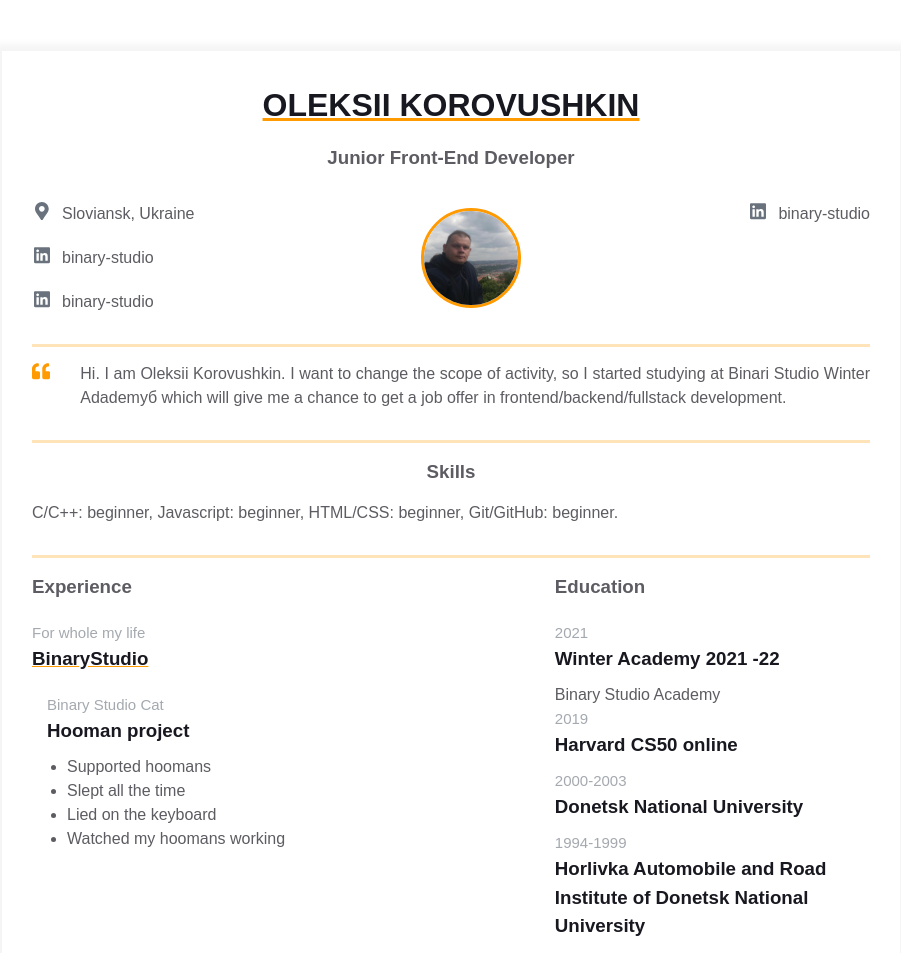
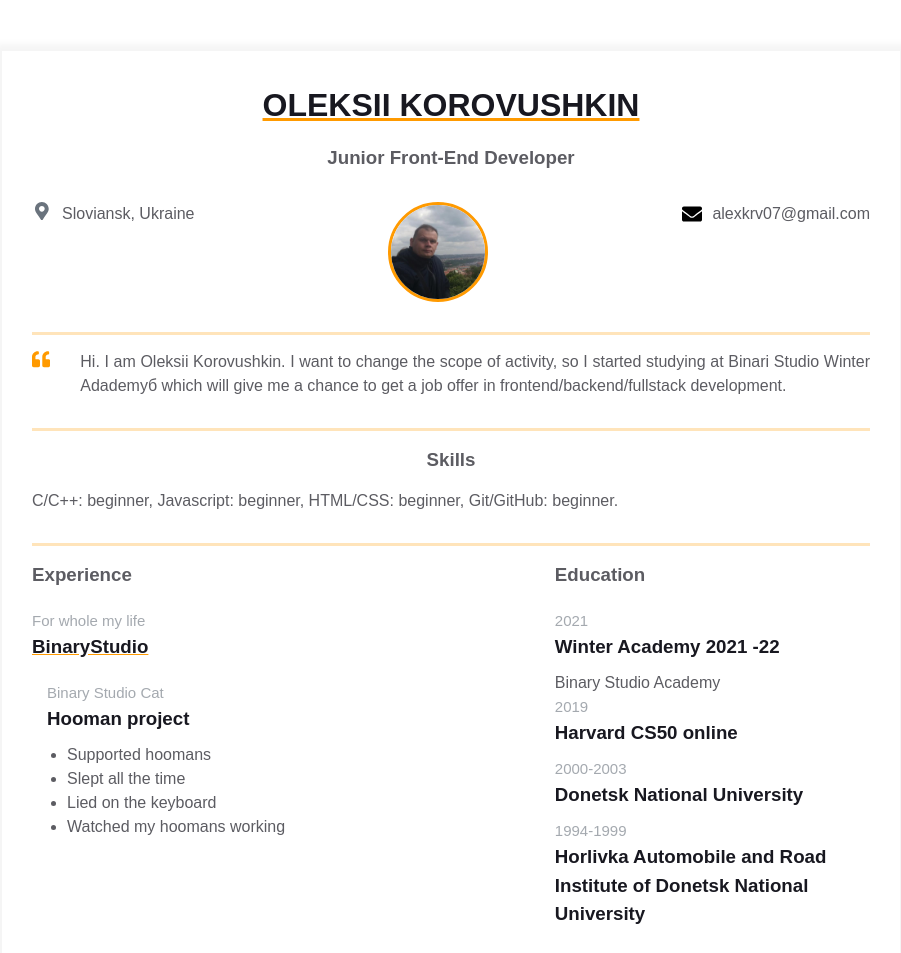
Before and after one commit to alexkrv07/homepage, a plain HTML site: page index.html in a window 1280 px wide. Shown: the top 953 px of the page, without its empty margins (189-1090 px from the left). Drawn offline with Linux system fonts and the light colour scheme.

Commit message:
Update contact info

```diff
--- a/index.html
+++ b/index.html
@@ -26,42 +26,16 @@
                   </div>
                   <span>Sloviansk, Ukraine</span>
                 </a>
-                <a href="https://ua.linkedin.com/company/binary-studio_241166" rel="author" class="contact-info__item">
-                  <div class="contact-info__item-icon-wrapper">
-                    <svg class="contact-info__item-icon" xmlns="http://www.w3.org/2000/svg" viewBox="0 0 448 512">
-                      <path
-                        d="M416 32H31.9C14.3 32 0 46.5 0 64.3v383.4C0 465.5 14.3 480 31.9 480H416c17.6 0 32-14.5 32-32.3V64.3c0-17.8-14.4-32.3-32-32.3zM135.4 416H69V202.2h66.5V416zm-33.2-243c-21.3 0-38.5-17.3-38.5-38.5S80.9 96 102.2 96c21.2 0 38.5 17.3 38.5 38.5 0 21.3-17.2 38.5-38.5 38.5zm282.1 243h-66.4V312c0-24.8-.5-56.7-34.5-56.7-34.6 0-39.9 27-39.9 54.9V416h-66.4V202.2h63.7v29.2h.9c8.9-16.8 30.6-34.5 62.9-34.5 67.2 0 79.7 44.3 79.7 101.9V416z">
-                      </path>
-                    </svg>
-                  </div>
-                  <span>binary-studio</span>
-                </a>
-                <a href="https://ua.linkedin.com/company/binary-studio_241166" rel="author" class="contact-info__item">
-                  <div class="contact-info__item-icon-wrapper">
-                    <svg class="contact-info__item-icon" xmlns="http://www.w3.org/2000/svg" viewBox="0 0 448 512">
-                      <path
-                        d="M416 32H31.9C14.3 32 0 46.5 0 64.3v383.4C0 465.5 14.3 480 31.9 480H416c17.6 0 32-14.5 32-32.3V64.3c0-17.8-14.4-32.3-32-32.3zM135.4 416H69V202.2h66.5V416zm-33.2-243c-21.3 0-38.5-17.3-38.5-38.5S80.9 96 102.2 96c21.2 0 38.5 17.3 38.5 38.5 0 21.3-17.2 38.5-38.5 38.5zm282.1 243h-66.4V312c0-24.8-.5-56.7-34.5-56.7-34.6 0-39.9 27-39.9 54.9V416h-66.4V202.2h63.7v29.2h.9c8.9-16.8 30.6-34.5 62.9-34.5 67.2 0 79.7 44.3 79.7 101.9V416z">
-                      </path>
-                    </svg>
-                  </div>
-                  <span>binary-studio</span>
-                </a>
               </div>
-
               <div class="contact-info__block contact-info__block--center">
                 <img class="contact-info__avatar" src="assets/ава.jpg" alt="Avatar">
               </div>
-
               <div class="contact-info__block">
-                <a href="https://ua.linkedin.com/company/binary-studio_241166" rel="author" class="contact-info__item">
+                <a href="mailto:alexkrv07@gmail.com" rel="author" class="contact-info__item">
                   <div class="contact-info__item-icon-wrapper">
-                    <svg class="contact-info__item-icon" xmlns="http://www.w3.org/2000/svg" viewBox="0 0 448 512">
-                      <path
-                        d="M416 32H31.9C14.3 32 0 46.5 0 64.3v383.4C0 465.5 14.3 480 31.9 480H416c17.6 0 32-14.5 32-32.3V64.3c0-17.8-14.4-32.3-32-32.3zM135.4 416H69V202.2h66.5V416zm-33.2-243c-21.3 0-38.5-17.3-38.5-38.5S80.9 96 102.2 96c21.2 0 38.5 17.3 38.5 38.5 0 21.3-17.2 38.5-38.5 38.5zm282.1 243h-66.4V312c0-24.8-.5-56.7-34.5-56.7-34.6 0-39.9 27-39.9 54.9V416h-66.4V202.2h63.7v29.2h.9c8.9-16.8 30.6-34.5 62.9-34.5 67.2 0 79.7 44.3 79.7 101.9V416z">
-                      </path>
-                    </svg>
+                    <svg class="icon" xmlns="http://www.w3.org/2000/svg" viewBox="0 0 512 512"><path d="M502.3 190.8c3.9-3.1 9.7-.2 9.7 4.7V400c0 26.5-21.5 48-48 48H48c-26.5 0-48-21.5-48-48V195.6c0-5 5.7-7.8 9.7-4.7 22.4 17.4 52.1 39.5 154.1 113.6 21.1 15.4 56.7 47.8 92.2 47.6 35.7.3 72-32.8 92.3-47.6 102-74.1 131.6-96.3 154-113.7zM256 320c23.2.4 56.6-29.2 73.4-41.4 132.7-96.3 142.8-104.7 173.4-128.7 5.8-4.5 9.2-11.5 9.2-18.9v-19c0-26.5-21.5-48-48-48H48C21.5 64 0 85.5 0 112v19c0 7.4 3.4 14.3 9.2 18.9 30.6 23.9 40.7 32.4 173.4 128.7 16.8 12.2 50.2 41.8 73.4 41.4z"></path></svg>
                   </div>
-                  <span>binary-studio</span>
+                  <span>alexkrv07@gmail.com</span>
                 </a>
               </div>
             </div>
```
